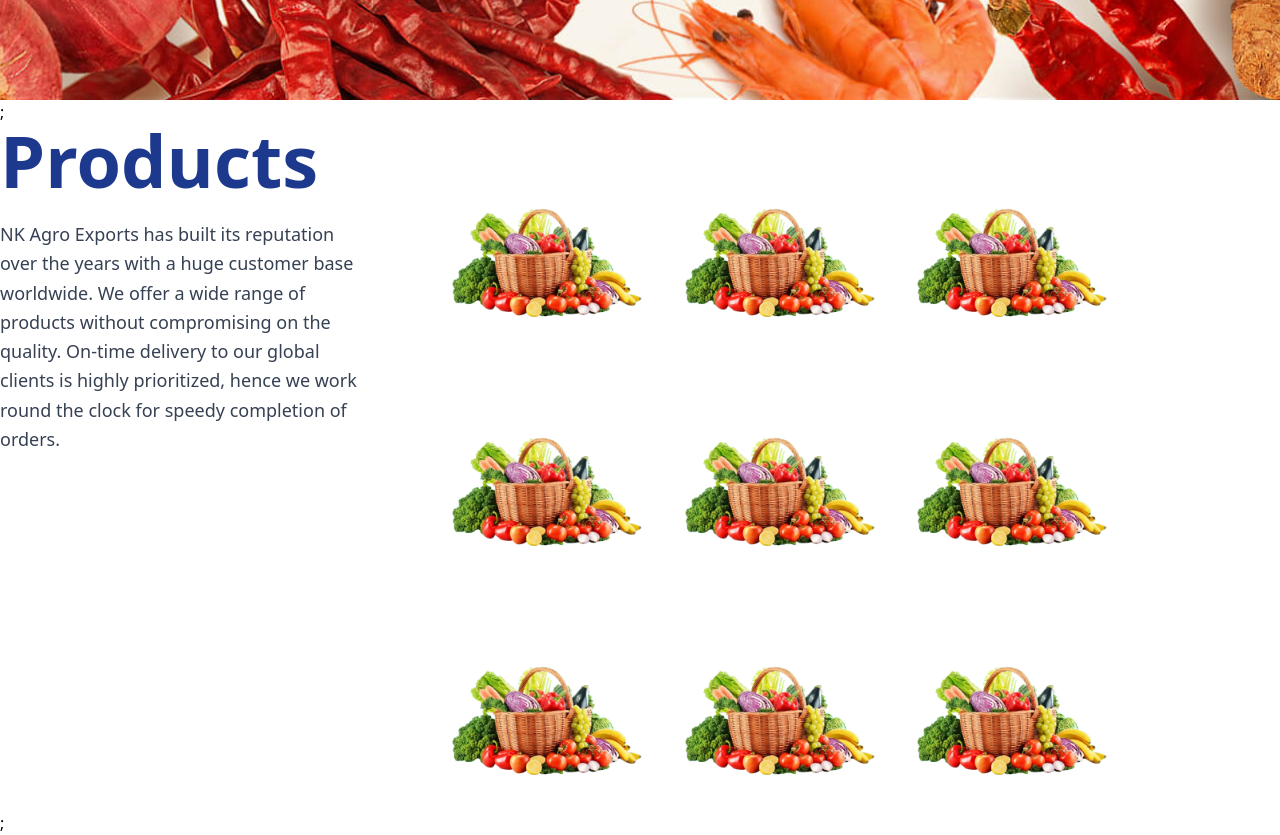
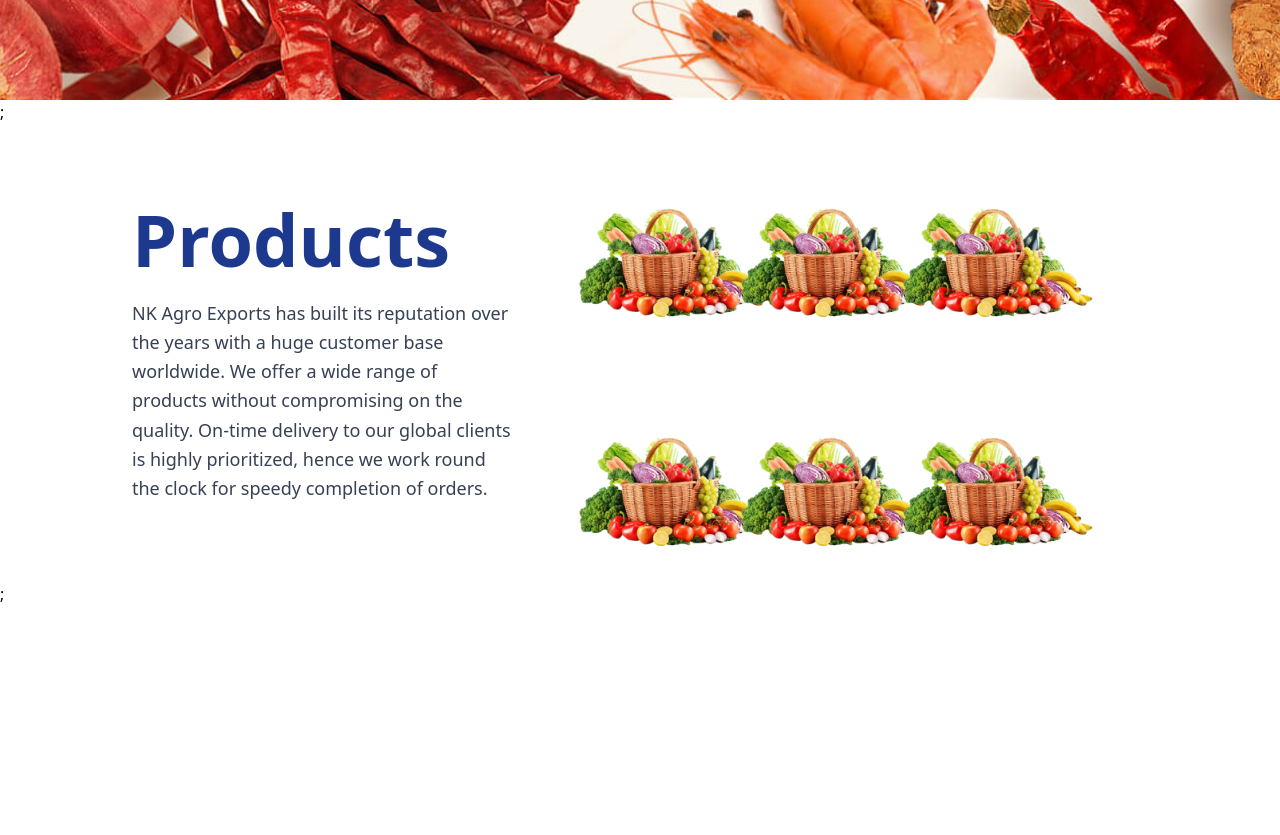
Before and after one commit to ineinfo/ine-logistics, a Next.js app: page / in a window 1280 px wide. Shown: the part 700-1535 px from the top of the page. After the commit the page ends 1306 px from the top, so only its background shows below. Built offline with nearby package versions, Linux system fonts and the light colour scheme.

Commit message:
products2

```diff
--- a/src/components/Products.jsx
+++ b/src/components/Products.jsx
@@ -3,8 +3,8 @@ import React from 'react'
 
 const Products = () => {
   return (
-    <Flex className="px-4 py-6 sm:px-8 lg:px-16">
-      <div className='w-[40vw]'>
+    <Flex justify='center' align='center' className="px-4 py-6 ">
+      <div className='w-[30%]'>
         <h1 className="text-4xl text-blue-900 font-bold mb-6 sm:text-5xl md:text-6xl lg:text-7xl">
           Products
         </h1>
@@ -15,8 +15,8 @@ const Products = () => {
         </p>
       </div>
 
-<div className='w-[100%]'>
-      <Row className="mt-6" gutter={[16, 16]}>
+<div className='w-auto'>
+      <Row className="mt-6" gutter={[16, 24]} >
         <Col xs={{ span: 5, offset: 1 }} lg={{ span: 4, offset: 2 }}>
           <Image
             src="/imgs/products1.png"
@@ -82,38 +82,7 @@ const Products = () => {
         </Col>
       </Row>
 
-      <Row className="mt-6" gutter={[16, 16]}>
-        <Col xs={{ span: 5, offset: 1 }} lg={{ span: 4, offset: 2 }}>
-          <Image
-            src="/imgs/products1.png"
-            alt="Product Image"
-            preview={false}
-            width={200}
-            height={200}
-            style={{ objectFit: 'cover' }}
-          />
-        </Col>
-        <Col xs={{ span: 11, offset: 1 }} lg={{ span: 4, offset: 2 }}>
-          <Image
-            src="/imgs/products1.png"
-            alt="Product Image"
-            preview={false}
-            width={200}
-            height={200}
-            style={{ objectFit: 'cover' }}
-          />
-        </Col>
-        <Col xs={{ span: 5, offset: 1 }} lg={{ span: 4, offset: 2 }}>
-          <Image
-            src="/imgs/products1.png"
-            alt="Product Image"
-            preview={false}
-            width={200}
-            height={200}
-            style={{ objectFit: 'cover' }}
-          />
-        </Col>
-      </Row>
+
 
       </div>
     </Flex>
```
